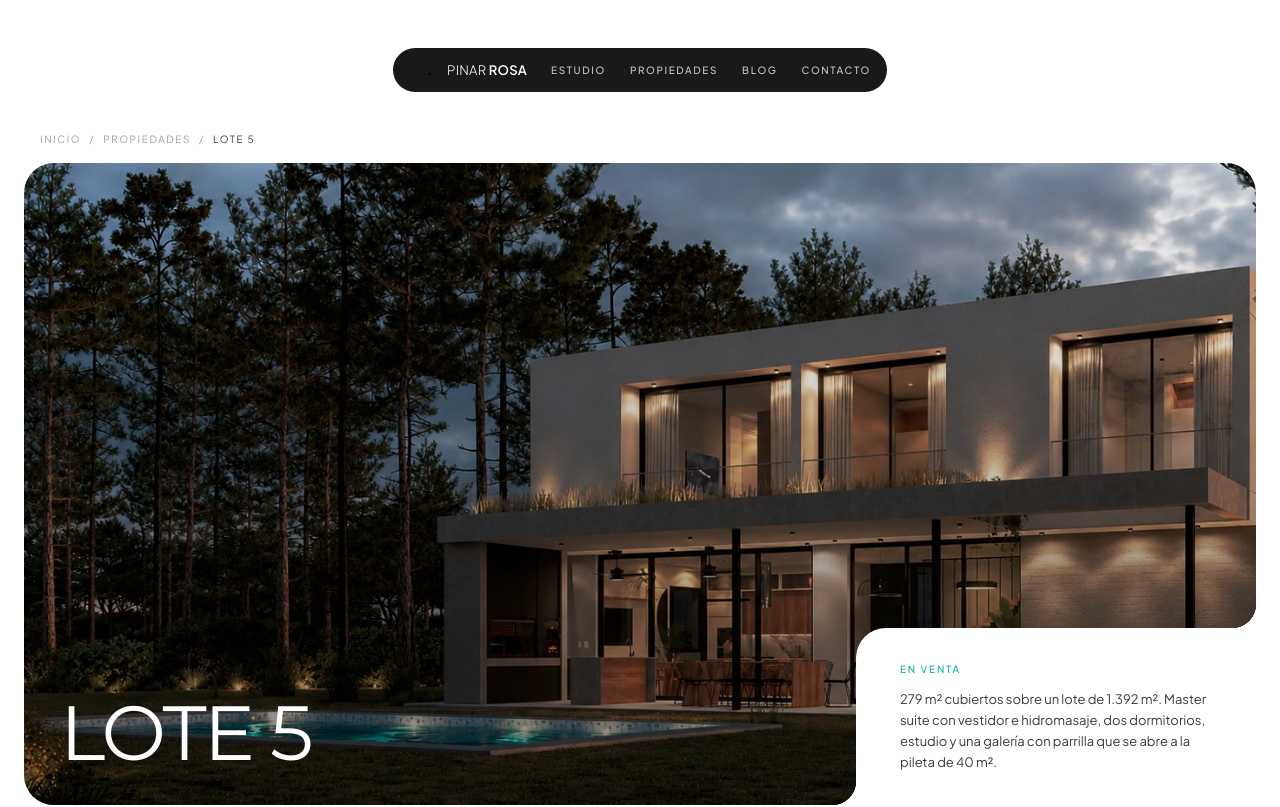
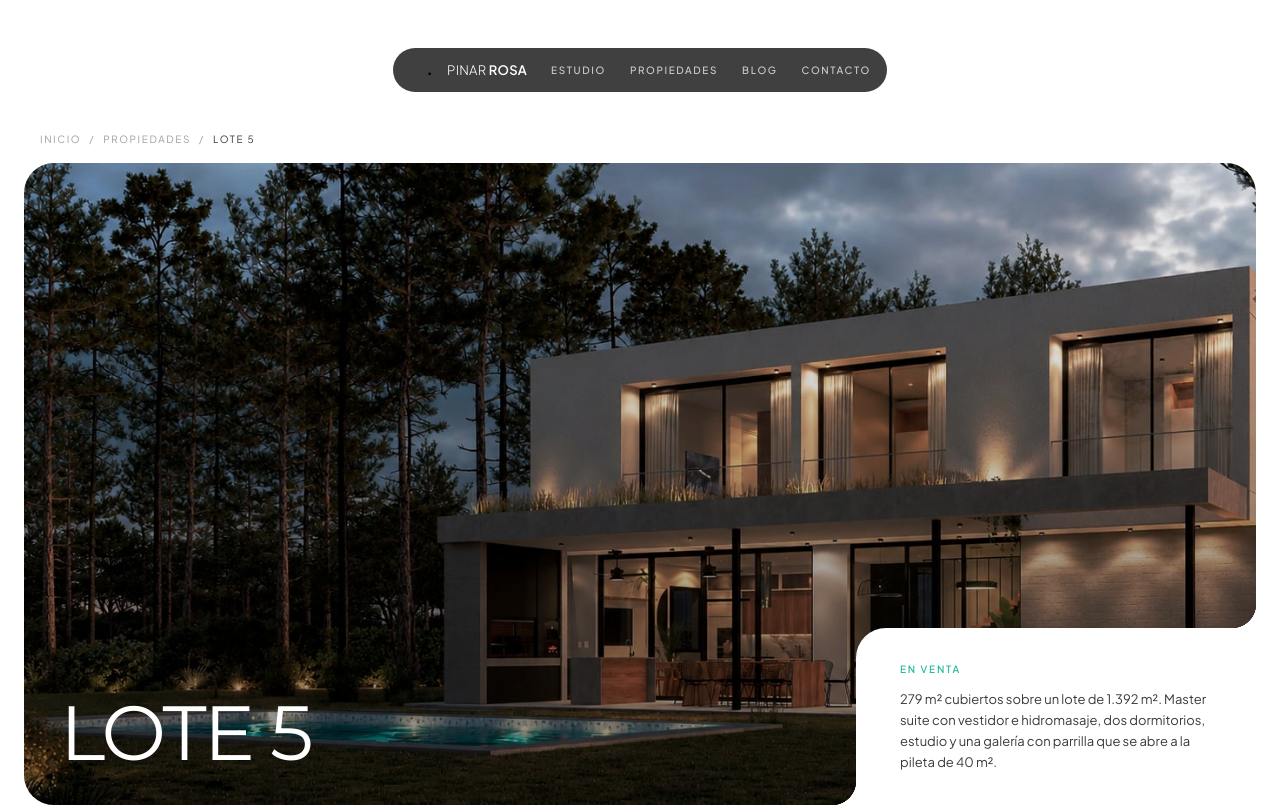
Before and after one commit to ruedaca/Pinar-Rosa, a Next.js app: page /propiedades/lote-5 in a window 1280 px wide. Shown: the top 807 px of the page. Built offline with nearby package versions, Linux system fonts and the light colour scheme.

Commit message:
fix: iguala el tono de la barra en las paginas interiores
El negro al 90% se veia macizo al lado del de la home. Baja al 75%, que
sobre blanco da el mismo gris oscuro que el 35% sobre la foto del hero.

```diff
--- a/src/components/layout/SiteHeader.tsx
+++ b/src/components/layout/SiteHeader.tsx
@@ -44,9 +44,10 @@ export default function SiteHeader({ variant = "overlay" }: SiteHeaderProps) {
         <div
           className={cn(
             "flex items-center gap-2 rounded-full p-1.5 pr-4 backdrop-blur-md md:gap-6 md:py-2.5 md:pl-5",
-            // Sobre la foto alcanza con el negro al 35%; sobre blanco hay que
-            // subirlo para que se lea del mismo tono.
-            light ? "bg-pr-black/90" : "bg-black/35",
+            // Sobre la foto del hero alcanza con el negro al 35%. Sobre el
+            // blanco de las interiores hay que subirlo hasta el 75% para que
+            // se perciba del mismo gris oscuro y el texto blanco se lea.
+            light ? "bg-black/75" : "bg-black/35",
           )}
         >
           <button
```
